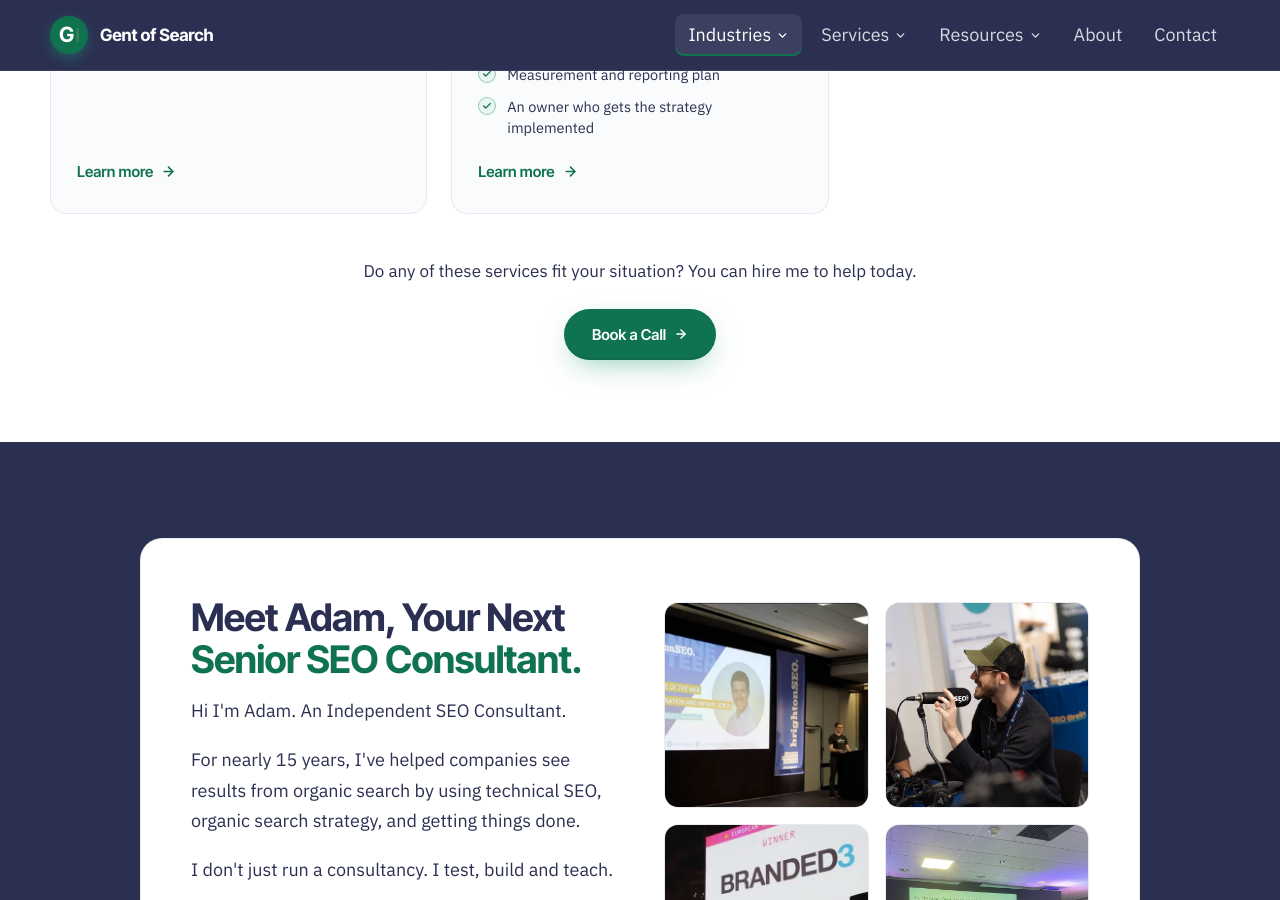
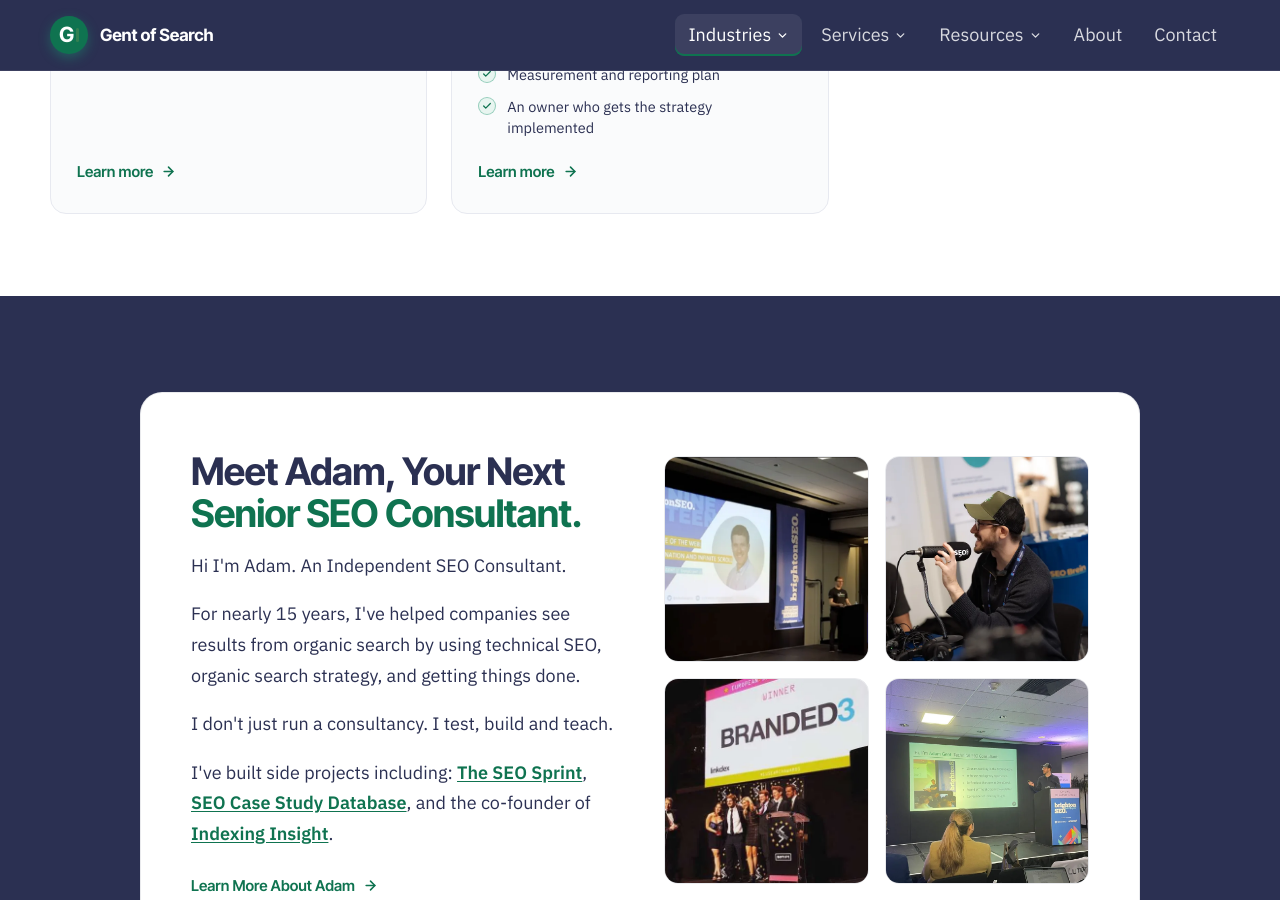
Before and after one commit to Gent-of-Search/gentofsearch.com, a Jekyll site: the page built from industry/b2b-saas.html, in a window 1280 px wide and 900 px high, scrolled down 4269 px. Built offline with Jekyll 4.4.1, drawn with Linux system fonts in a browser that asks for light colours.

Commit message:
B2B SaaS: remove 'Do any of these services fit...' line + Book a Call button under services

```diff
--- a/industry/b2b-saas.html
+++ b/industry/b2b-saas.html
@@ -170,10 +170,6 @@ industry: b2b-saas
         </div>
 
       </div>
-      <p style="text-align:center; color:#2B3052; font-size:17px; font-weight:400; max-width:560px; margin:44px auto 0;">Do any of these services fit your situation? You can hire me to help today.</p>
-      <div style="text-align:center; margin-top:24px;">
-        <a href="https://calendar.app.google/Q7K8TY2cB71fhM7h9" target="_blank" rel="noopener" style="display:inline-flex; align-items:center; gap:8px; padding:14px 28px; border-radius:999px; font-family:'Inter Tight',sans-serif; font-weight:600; font-size:15px; background:#0F7350; color:#FFFFFF; text-decoration:none; box-shadow:0 10px 30px -10px rgba(26,147,111,0.55), inset 0 -2px 0 rgba(0,0,0,0.08);">Book a Call<svg width="14" height="14" viewBox="0 0 24 24" fill="none" stroke="currentColor" stroke-width="2.5" stroke-linecap="round" stroke-linejoin="round"><line x1="5" y1="12" x2="19" y2="12"></line><polyline points="12 5 19 12 12 19"></polyline></svg></a>
-      </div>
     </div>
   </section>
 
```
